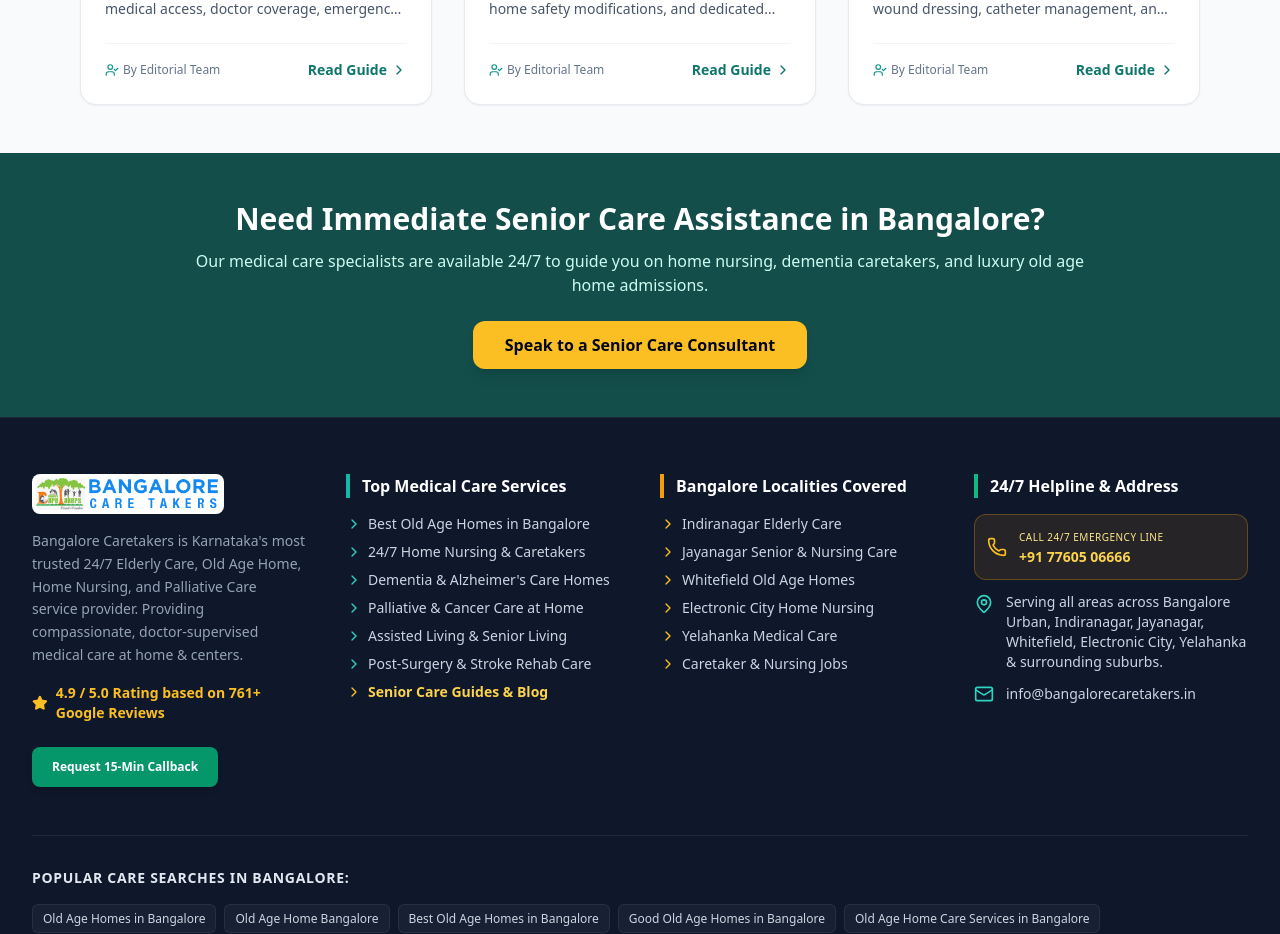
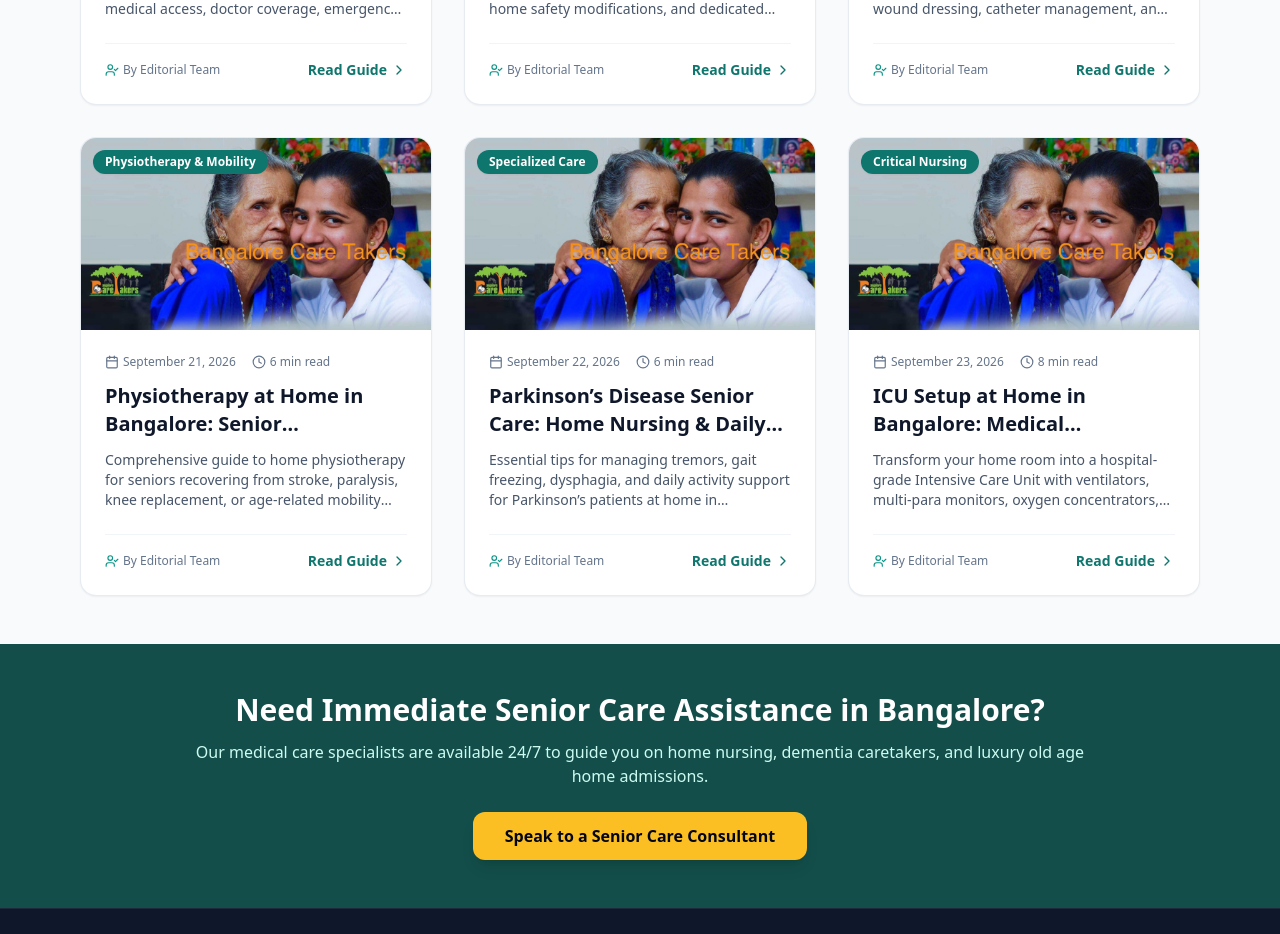
Before and after one commit to rahul-chacko-7/bangalore-caretakers, a React (Vite) app: page /blog in a window 1280 px wide. Shown: the part 800-1734 px from the top of the page. Built offline with nearby package versions, Linux system fonts and the light colour scheme.

Commit message:
Add 3 new specialized senior care blog guides and update sitemap/prerendering

```diff
--- a/scripts/prerender.js
+++ b/scripts/prerender.js
@@ -29,7 +29,10 @@
   '/blog',
   '/blog/how-to-choose-old-age-home-bangalore',
   '/blog/dementia-home-care-guide-bangalore',
-  '/blog/post-surgery-nursing-care-checklist'
+  '/blog/post-surgery-nursing-care-checklist',
+  '/blog/physiotherapy-at-home-bangalore-guide',
+  '/blog/parkinsons-disease-care-home-bangalore',
+  '/blog/icu-setup-at-home-bangalore-cost-guide'
 ];
 
 async function prerender() {
--- a/src/data/blogData.js
+++ b/src/data/blogData.js
@@ -30,7 +30,7 @@
         <li><strong>Round-the-clock ICU-trained nurses and qualified caretakers.</strong></li>
         <li><strong>On-call doctor visits</strong> and daily vitals monitoring (Blood pressure, SPO2, Blood sugar).</li>
         <li><strong>Oxygen support and ICU setup readiness</strong> for sudden respiratory or cardiac emergencies.</li>
-        <li><strong>TIE-ups with major hospital chains</strong> like Manipal, Apollo, or Fortis for immediate ambulance transfer.</li>
+        <li><strong>Tie-ups with major hospital chains</strong> like Manipal, Apollo, or Fortis for immediate ambulance transfer.</li>
       </ul>
 
       <h3>2. Specialized Memory & Dementia Care Facilities</h3>
@@ -153,5 +153,133 @@
         answer: "Depending on the procedure, post-surgery home nursing is typically recommended for 7 to 30 days until wound healing and independent mobility are restored."
       }
     ]
+  },
+  {
+    id: 'physiotherapy-at-home-bangalore-guide',
+    slug: 'physiotherapy-at-home-bangalore-guide',
+    title: 'Physiotherapy at Home in Bangalore: Senior Rehabilitation & Mobility Guide',
+    excerpt: 'Comprehensive guide to home physiotherapy for seniors recovering from stroke, paralysis, knee replacement, or age-related mobility decline in Bangalore.',
+    category: 'Physiotherapy & Mobility',
+    date: 'September 21, 2026',
+    readTime: '6 min read',
+    author: 'Physiotherapy & Rehab Team | Bangalore Caretakers',
+    image: '/assets/senior-caretaker-bond.jpg',
+    metaTitle: 'Physiotherapy at Home Bangalore | Stroke & Knee Rehab Specialists',
+    metaDescription: 'Book certified home physiotherapists in Bangalore for senior stroke rehabilitation, knee replacement recovery, and paralysis mobility exercises.',
+    keywords: [
+      'physiotherapy at home bangalore',
+      'home physiotherapist for seniors bangalore',
+      'stroke rehabilitation at home bangalore',
+      'knee replacement physio at home'
+    ],
+    content: `
+      <h2>Restoring Mobility and Independence for Seniors in Bangalore</h2>
+      <p>Age-related joint stiffness, stroke paralysis, and post-surgical recovery often make traveling to a hospital or clinic painful for elderly patients. In-home physiotherapy brings certified physical therapists directly to the senior’s living room, eliminating stress and transportation risks.</p>
+
+      <h3>1. Key Conditions Benefiting from Home Physiotherapy</h3>
+      <ul>
+        <li><strong>Stroke & Hemiplegia Rehabilitation:</strong> Retraining muscle memory, limb coordination, and gait balance post-stroke.</li>
+        <li><strong>Post Knee & Hip Replacement:</strong> Guided range-of-motion exercises, swelling management, and walking support.</li>
+        <li><strong>Parkinson’s Disease Balance Exercises:</strong> Postural alignment and fall prevention training.</li>
+        <li><strong>General Geriatric Frailty:</strong> Muscle strengthening to prevent bed sores and mobility collapse.</li>
+      </ul>
+
+      <h3>2. How Home Physiotherapy Sessions Work</h3>
+      <p>Each home session lasts 45 to 60 minutes and includes electrotherapy (TENS/IFT for pain relief), manual joint mobilization, and active-assisted exercises using resistance bands and balance balls.</p>
+
+      <h2>Book Certified Home Physiotherapists Across Bangalore</h2>
+      <p>Our experienced physiotherapists visit homes in Indiranagar, Whitefield, Jayanagar, Electronic City, and Yelahanka. Explore our <a href="/specialized-nursing-care" class="text-teal-600 underline font-semibold">Specialized Nursing & Rehabilitation Services</a> to schedule an assessment.</p>
+    `,
+    faq: [
+      {
+        question: "What is the cost of home physiotherapy sessions in Bangalore?",
+        answer: "Home physiotherapy sessions in Bangalore typically range between ₹600 and ₹1,200 per session depending on patient location and condition complexity."
+      }
+    ]
+  },
+  {
+    id: 'parkinsons-disease-care-home-bangalore',
+    slug: 'parkinsons-disease-care-home-bangalore',
+    title: 'Parkinson’s Disease Senior Care: Home Nursing & Daily Mobility Strategies',
+    excerpt: 'Essential tips for managing tremors, gait freezing, dysphagia, and daily activity support for Parkinson’s patients at home in Bangalore.',
+    category: 'Specialized Care',
+    date: 'September 22, 2026',
+    readTime: '6 min read',
+    author: 'Neurology Nursing Specialist | Bangalore Caretakers',
+    image: '/assets/senior-caretaker-bond.jpg',
+    metaTitle: 'Parkinsons Caretakers at Home Bangalore | Specialized Senior Nursing',
+    metaDescription: 'Specialized home caretakers for Parkinson’s disease in Bangalore. Support for tremors, gait freezing, medication timing, and feeding assistance.',
+    keywords: [
+      'parkinsons disease caretaker bangalore',
+      'parkinsons home nursing bangalore',
+      'senior parkinsons care at home',
+      'gait freezing home management'
+    ],
+    content: `
+      <h2>Compassionate Management of Parkinson’s at Home</h2>
+      <p>Parkinson’s disease affects dopamine-producing neurons in the brain, leading to resting tremors, muscle rigidity, slowed movement (bradykinesia), and difficulty swallowing. As the condition advances, daily assistance becomes essential.</p>
+
+      <h3>1. Precise Medication Timings</h3>
+      <p>Levodopa-carbidopa medications require strict timing relative to meals to maintain smooth motor control. Dedicated caretakers maintain exact dose schedules to prevent "off" periods.</p>
+
+      <h3>2. Preventing Gait Freezing & Fall Hazards</h3>
+      <p>Gait freezing (feeling like feet are glued to the floor) is a major fall hazard. Caretakers use rhythmic counting or laser line cues to help patients step smoothly over obstacles.</p>
+
+      <h3>3. Feeding & Dysphagia Management</h3>
+      <p>Difficulty swallowing (dysphagia) requires posture adjustment during meals (chin-tuck position) and feeding thickened liquids to prevent aspiration pneumonia.</p>
+
+      <h2>Hire Parkinson’s Specialized Caretakers in Bangalore</h2>
+      <p>Discover how our <a href="/caretaker-services" class="text-teal-600 underline font-semibold">Dedicated Caretaker Services</a> provide 24/7 dignified support for Parkinson’s seniors.</p>
+    `,
+    faq: [
+      {
+        question: "Can Parkinson's patients receive 24/7 care at home in Bangalore?",
+        answer: "Yes. Certified 24/7 home caretakers assist with mobility, medication administration, hygiene, and feeding, allowing seniors to live safely at home."
+      }
+    ]
+  },
+  {
+    id: 'icu-setup-at-home-bangalore-cost-guide',
+    slug: 'icu-setup-at-home-bangalore-cost-guide',
+    title: 'ICU Setup at Home in Bangalore: Medical Equipment, Costs & Nursing Protocols',
+    excerpt: 'Transform your home room into a hospital-grade Intensive Care Unit with ventilators, multi-para monitors, oxygen concentrators, and 24/7 ICU nurses.',
+    category: 'Critical Nursing',
+    date: 'September 23, 2026',
+    readTime: '8 min read',
+    author: 'Critical Care Medical Director | Bangalore Caretakers',
+    image: '/assets/senior-caretaker-bond.jpg',
+    metaTitle: 'ICU Setup at Home Bangalore Cost & Equipment | 24/7 ICU Nurses',
+    metaDescription: 'Hospital-grade ICU setup at home in Bangalore. Ventilators, oxygen concentrators, suction machines, multi-para monitors, and 24/7 critical care nurses.',
+    keywords: [
+      'icu setup at home bangalore cost',
+      'home icu equipment rental bangalore',
+      'icu trained nurse for home care bangalore',
+      'ventilator care at home bangalore'
+    ],
+    content: `
+      <h2>Hospital-Level Intensive Care in the Comfort of Home</h2>
+      <p>For terminally ill seniors, tracheostomy patients, or long-term coma recovery, remaining in a hospital ICU for months is emotionally draining and financially astronomical. An ICU setup at home cuts hospital costs by 50% to 70% while surrounding the patient with family.</p>
+
+      <h3>1. Core Medical Equipment Required for Home ICU</h3>
+      <ul>
+        <li><strong>BiPAP / Mechanical Ventilator:</strong> For non-invasive or invasive respiratory support.</li>
+        <li><strong>Multi-Para Cardiac Monitor:</strong> Continuous tracking of ECG, SpO2, NIBP, and Heart Rate.</li>
+        <li><strong>Suction Machine & Oxygen Concentrator:</strong> Airway clearance and continuous O2 delivery.</li>
+        <li><strong>Motorized Electric ICU Bed & Alpha Mattress:</strong> Prevents pressure bed sores during prolonged immobility.</li>
+        <li><strong>Infusion & Syringe Pumps:</strong> Precise IV medication delivery.</li>
+      </ul>
+
+      <h3>2. The Role of 24/7 Critical Care Nurses</h3>
+      <p>Equipment alone is useless without expert hands. Certified ICU nurses handle tracheostomy care, Ryle’s tube feeding, catheterization, arterial line monitoring, and emergency CPR protocol.</p>
+
+      <h2>Get Free Quote for Home ICU Setup in Bangalore</h2>
+      <p>Contact our critical care team for immediate equipment delivery and 24/7 nursing deployment across Bangalore. Learn more on our <a href="/specialized-nursing-care" class="text-teal-600 underline font-semibold">Specialized ICU & Tracheostomy Care Page</a>.</p>
+    `,
+    faq: [
+      {
+        question: "How much does an ICU setup at home cost in Bangalore?",
+        answer: "A complete home ICU setup (equipment rental + 24/7 ICU nursing staff) costs between ₹4,500 and ₹9,500 per day in Bangalore, compared to ₹25,000–₹60,000/day in private hospital ICUs."
+      }
+    ]
   }
 ];
```
Also changed, not shown: 1 other file (tests, documents, lock files or other folders).
